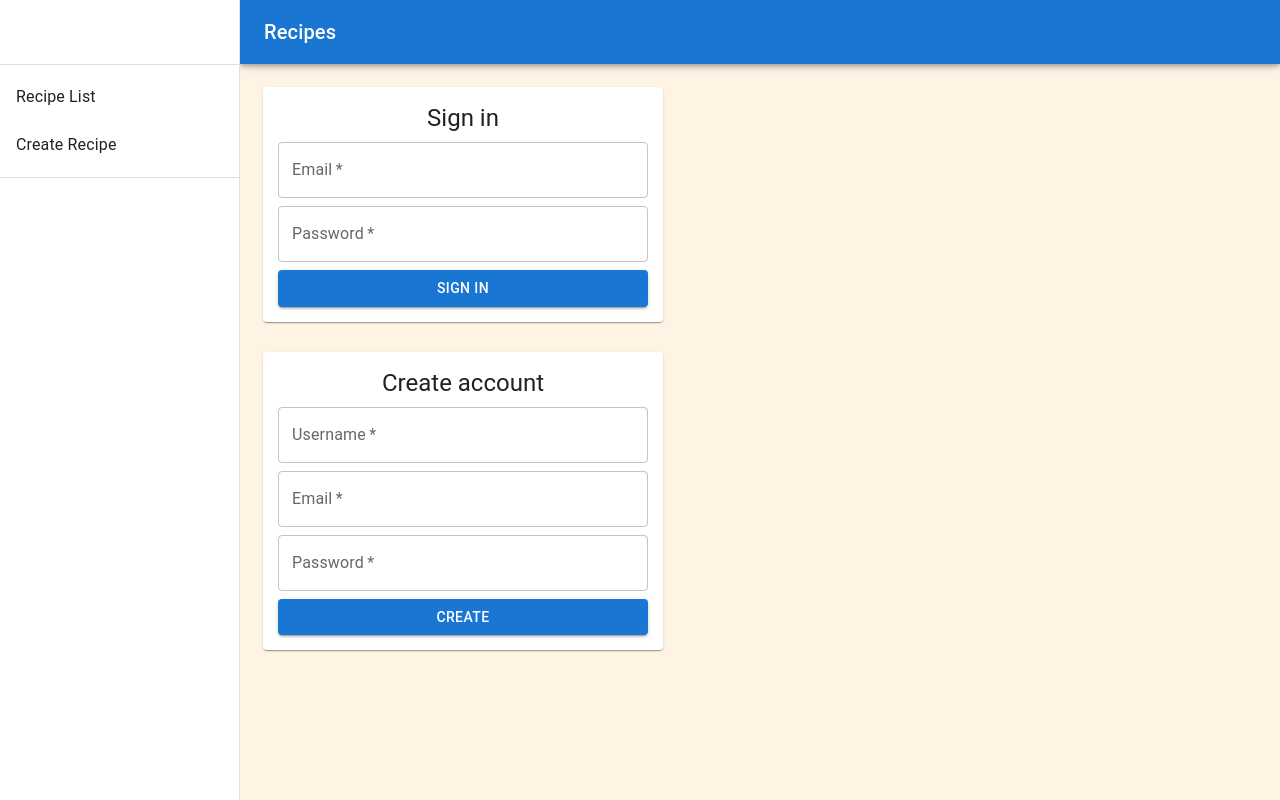
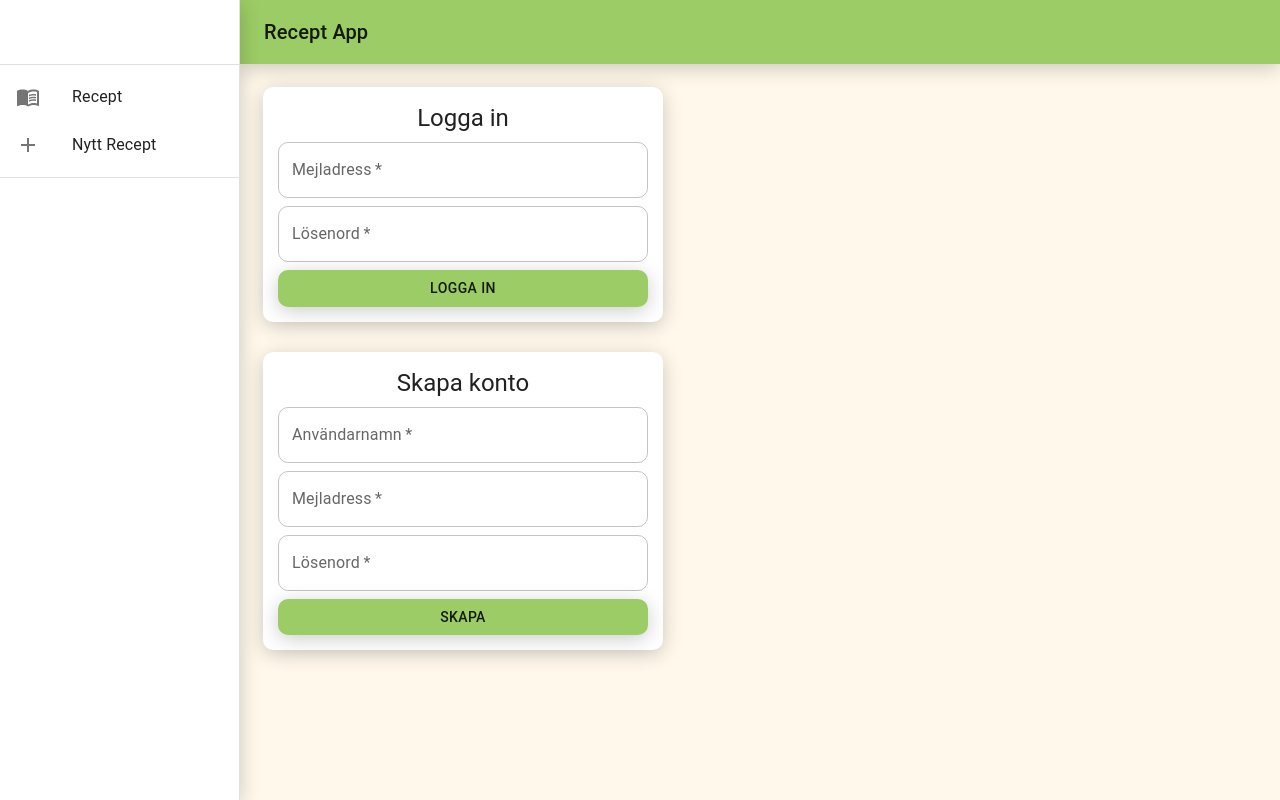
Before and after one commit to f-i-l-i-p/recipes-frontend, a React (Create React App) app: page / in a window 1280 px wide. Built offline with nearby package versions, Linux system fonts and the light colour scheme.

Commit message:
UI updates

```diff
--- a/src/App.tsx
+++ b/src/App.tsx
@@ -1,11 +1,32 @@
+import { createTheme, ThemeProvider } from '@material-ui/core';
+import { Shadows } from '@mui/material/styles/shadows';
 import './App.css';
 import PageDrawer from './components/navigation/PageDrawer';
 
+
+const theme = createTheme({
+  palette: {
+    primary: {
+      main: "#9ccc65",
+    },
+    secondary: {
+      main: "#6b9b37",
+    },
+  },
+  shape: {
+    borderRadius: 10
+  },
+  shadows: Array(25).fill("0 4px 20px 0 #0003") as Shadows,
+});
+
+
 function App() {
   return (
-    <div className="App">
-      <PageDrawer />
-    </div>
+    <ThemeProvider theme={theme}>
+      <div className="App">
+        <PageDrawer />
+      </div>
+    </ThemeProvider>
   );
 }
 
--- a/src/components/navigation/PageDrawer/index.tsx
+++ b/src/components/navigation/PageDrawer/index.tsx
@@ -1,10 +1,12 @@
-import { Toolbar, Divider, List, ListItem, ListItemText, Box, CssBaseline, AppBar, IconButton, Typography, Drawer } from "@mui/material";
+import { Toolbar, Divider, List, ListItem, ListItemText, Box, CssBaseline, AppBar, IconButton, Typography, Drawer, ListItemIcon } from "@mui/material";
 import { useState } from "react";
 import CreateRecipePage from "../../pages/CreateRecipePage";
 import LoginPage from "../../pages/LoginPage";
 import RecipeListPage from "../../pages/RecipeListPage";
 import MenuIcon from '@mui/icons-material/Menu';
 import ArrowBackIcon from '@mui/icons-material/ArrowBack';
+import MenuBookIcon from '@mui/icons-material/MenuBook';
+import AddIcon from '@mui/icons-material/Add';
 
 const DRAWER_WIDTH = 240;
 
@@ -50,10 +52,16 @@ function PageDrawer() {
             <Divider />
             <List>
                 <ListItem button onClick={() => setBasePage(<RecipeListPage openPage={pushHistoryPage} />)}>
-                    <ListItemText primary="Recipe List" />
+                    <ListItemIcon>
+                        <MenuBookIcon />
+                    </ListItemIcon>
+                    <ListItemText primary="Recept" />
                 </ListItem>
                 <ListItem button onClick={() => setBasePage(<CreateRecipePage onCreateRecipe={onCreateRecipe} />)}>
-                    <ListItemText primary="Create Recipe" />
+                    <ListItemIcon>
+                        <AddIcon />
+                    </ListItemIcon>
+                    <ListItemText primary="Nytt Recept" />
                 </ListItem>
             </List>
             <Divider />
@@ -92,7 +100,7 @@ function PageDrawer() {
                         </IconButton>
                     }
                     <Typography variant="h6" noWrap component="div">
-                        Recipes
+                        Recept App
                     </Typography>
                 </Toolbar>
             </AppBar>
--- a/src/components/pages/CreateRecipePage/index.tsx
+++ b/src/components/pages/CreateRecipePage/index.tsx
@@ -65,7 +65,7 @@ const CreateRecipePage = (props: Props) => {
                 <TextField
                     required
                     size="small"
-                    label="Name"
+                    label="Namn"
                     type="text"
                     name="name"
                     onChange={(event) => setName(event.target.value)}
@@ -76,19 +76,19 @@ const CreateRecipePage = (props: Props) => {
             </Paper >
             <div>
                 <Typography variant="h6" component="h2" align="left" sx={{ marginLeft: "8px" }}>
-                    Ingredients
+                    Ingredienser
                 </Typography>
                 <EditIngredientList ingredients={ingredients} setIngredients={setIngredients} />
             </div>
             <div>
                 <Typography variant="h6" component="h2" align="left" sx={{ marginLeft: "8px" }}>
-                    Instructions
+                    Instruktioner
                 </Typography>
                 <EditInstructionList instructions={instructions} setInstructions={setInstructions} />
             </div>
             <div>
                 <Typography variant="h6" component="h2" align="left" sx={{ marginLeft: "8px" }}>
-                    Image
+                    Bild
                 </Typography>
                 {
                     image &&
@@ -99,12 +99,12 @@ const CreateRecipePage = (props: Props) => {
                 <label htmlFor="icon-button-file">
                     <input id="icon-button-file" accept="image/*" type="file" style={{ display: "none" }} onChange={(event) => onImageUpload(event)} />
                     <Button color="primary" aria-label="upload picture" component="span" variant="contained" endIcon={<PhotoCamera />}>
-                        Upload Photo
+                        Välj bild
                     </Button>
                 </label>
             </div>
             <Button type="submit" variant="contained" form="main-form">
-                Create Recipe
+                 Klar
             </Button>
         </Stack >
     )
--- a/src/components/pages/LoginPage/index.tsx
+++ b/src/components/pages/LoginPage/index.tsx
@@ -82,12 +82,12 @@ const LoginPage = (props: LoginPageProps) => {
                 <Paper>
                     <Stack spacing={1} component="form" onSubmit={handleLoginSubmit}>
                         <Typography component="h1" variant="h5">
-                            Sign in
+                            Logga in
                         </Typography>
                         <TextField
                             id="outlined-required"
                             required
-                            label="Email"
+                            label="Mejladress"
                             type="text"
                             name="email"
                             autoComplete="email"
@@ -95,23 +95,23 @@ const LoginPage = (props: LoginPageProps) => {
                         <TextField
                             id="outlined-required"
                             required
-                            label="Password"
+                            label="Lösenord"
                             type="password"
                             name="password"
                             autoComplete="current-password"
                         />
-                        <Button disabled={isLoginLoading} variant="contained" type="submit">Sign in</Button>
+                        <Button disabled={isLoginLoading} variant="contained" type="submit">Logga in</Button>
                     </Stack>
                 </Paper>
                 <Paper>
                     <Stack spacing={1} component="form" onSubmit={handleCreateSubmit}>
                         <Typography component="h1" variant="h5">
-                            Create account
+                            Skapa konto
                         </Typography>
                         <TextField
                             id="outlined-required"
                             required
-                            label="Username"
+                            label="Användarnamn"
                             type="text"
                             name="username"
                             autoComplete="username"
@@ -119,7 +119,7 @@ const LoginPage = (props: LoginPageProps) => {
                         <TextField
                             id="outlined-required"
                             required
-                            label="Email"
+                            label="Mejladress"
                             type="text"
                             name="email"
                             autoComplete="email"
@@ -127,12 +127,12 @@ const LoginPage = (props: LoginPageProps) => {
                         <TextField
                             id="outlined-required"
                             required
-                            label="Password"
+                            label="Lösenord"
                             type="password"
                             name="password"
                             autoComplete="new-password"
                         />
-                        <Button disabled={isCreateLoading} variant="contained" type="submit">Create</Button>
+                        <Button disabled={isCreateLoading} variant="contained" type="submit">Skapa</Button>
                     </Stack>
                 </Paper>
             </Stack>
--- a/src/components/recipes/EditIngredientList/index.tsx
+++ b/src/components/recipes/EditIngredientList/index.tsx
@@ -72,7 +72,7 @@ const EditIngredientList = (props: Props) => {
                         id="ingredient-form-start"
                         size="small"
                         variant="standard"
-                        label="Quantity"
+                        label="Mängd"
                         type="number"
                         name="quantity"
                         InputLabelProps={{
@@ -85,7 +85,7 @@ const EditIngredientList = (props: Props) => {
                     <TextField
                         variant="standard"
                         size="small"
-                        label="Unit"
+                        label="Enhet"
                         type="text"
                         name="unit"
                         InputLabelProps={{
@@ -99,7 +99,7 @@ const EditIngredientList = (props: Props) => {
                         required
                         variant="standard"
                         size="small"
-                        label="Name"
+                        label="Namn"
                         type="text"
                         name="name"
                         InputLabelProps={{
--- a/src/components/recipes/EditInstructionList/index.tsx
+++ b/src/components/recipes/EditInstructionList/index.tsx
@@ -66,7 +66,7 @@ const EditInstructionList = (props: Props) => {
                     id="instruction-form-start"
                     variant="standard"
                     size="small"
-                    label="Instruction"
+                    label="Instruktion"
                     type="text"
                     name="instruction"
                     InputLabelProps={{
--- a/src/components/recipes/IngredientList/index.tsx
+++ b/src/components/recipes/IngredientList/index.tsx
@@ -12,7 +12,7 @@ const IngredientList = (props: Props) => {
     return (
         <div>
             <Typography variant="h6" component="h2" align="left" sx={{ marginLeft: "8px" }}>
-                Ingredients
+                Ingredienser
             </Typography>
             <TableContainer component={Paper}>
                 <Table sx={{ width: "100%" }}>
--- a/src/components/recipes/InstructionList/index.tsx
+++ b/src/components/recipes/InstructionList/index.tsx
@@ -11,7 +11,7 @@ const InstructionsList = (props: Props) => {
     return (
         <div>
             <Typography variant="h6" component="h2" align="left" sx={{marginLeft: "8px"}}>
-                Instructions
+                Instruktioner
             </Typography>
             <TableContainer component={Paper}>
                 <Table sx={{ width: "100%" }}>
--- a/src/index.css
+++ b/src/index.css
@@ -1,15 +1,14 @@
 html {
-  background-color: #fff3e4;
+    background-color: #fff8eb;
 }
+
 body {
-  margin: 0;
-  font-family: -apple-system, BlinkMacSystemFont, 'Segoe UI', 'Roboto', 'Oxygen',
-    'Ubuntu', 'Cantarell', 'Fira Sans', 'Droid Sans', 'Helvetica Neue',
-    sans-serif;
-  -webkit-font-smoothing: antialiased;
-  -moz-osx-font-smoothing: grayscale;
+    margin: 0;
+    font-family: -apple-system, BlinkMacSystemFont, 'Segoe UI', 'Roboto', 'Oxygen', 'Ubuntu', 'Cantarell', 'Fira Sans', 'Droid Sans', 'Helvetica Neue', sans-serif;
+    -webkit-font-smoothing: antialiased;
+    -moz-osx-font-smoothing: grayscale;
 }
+
 code {
-  font-family: source-code-pro, Menlo, Monaco, Consolas, 'Courier New',
-    monospace;
+    font-family: source-code-pro, Menlo, Monaco, Consolas, 'Courier New', monospace;
 }
```
